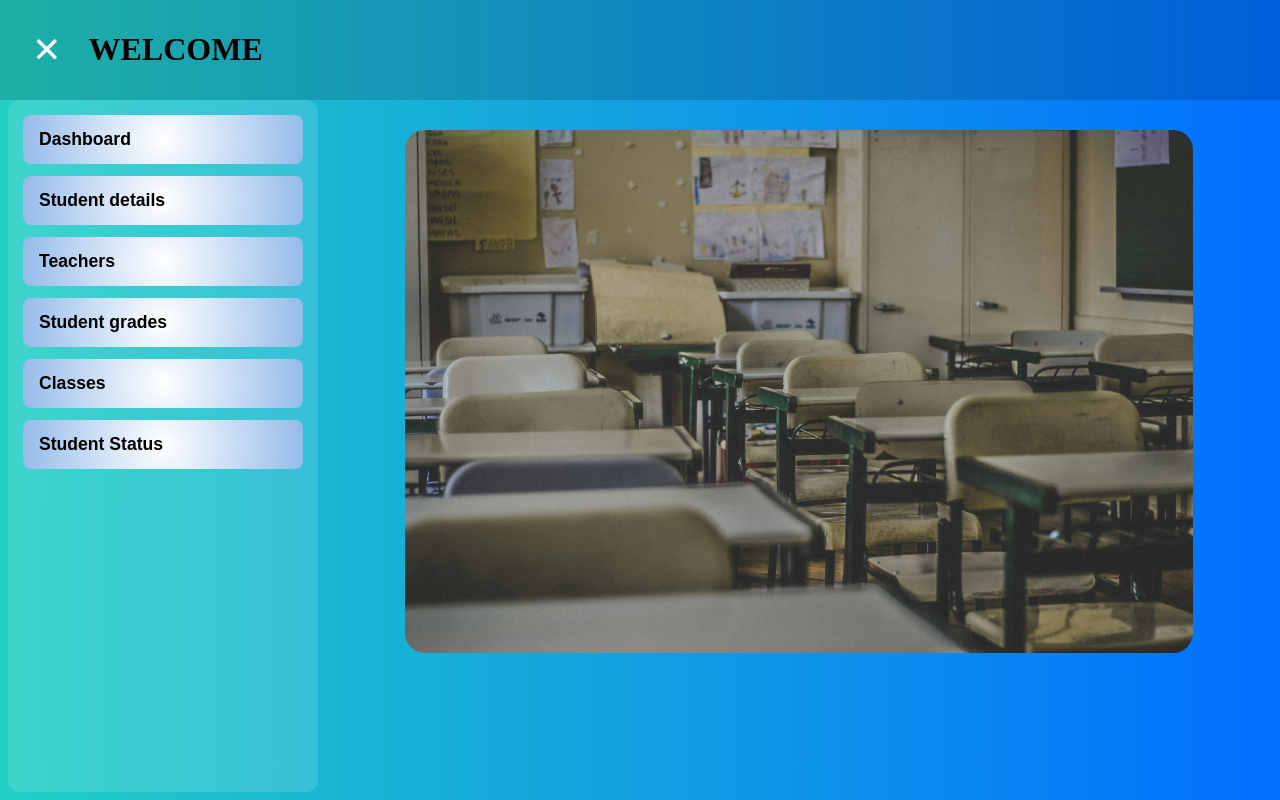
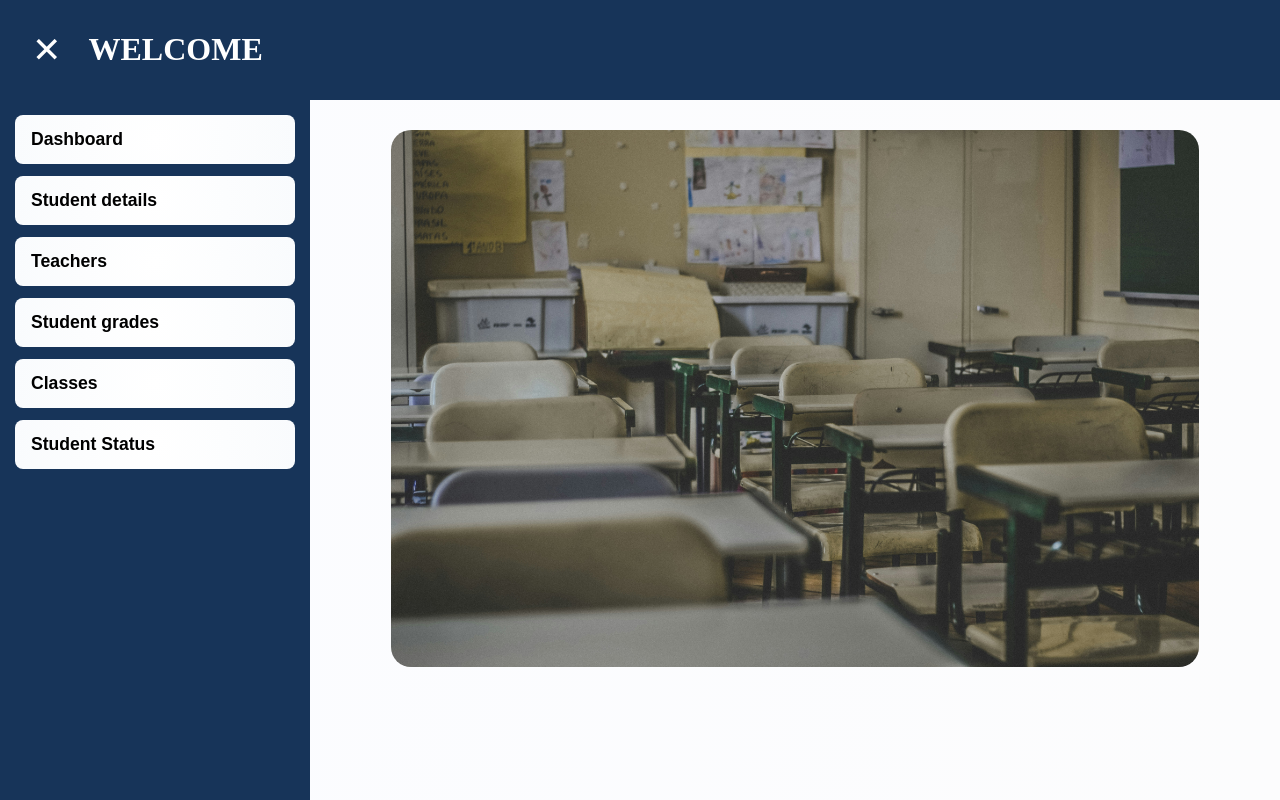
Before and after one commit to blue1529/primary_school_info_system, a PHP site: page / in a window 1280 px wide. Run offline with PHP 8.4, Linux system fonts and the light colour scheme.

Commit message:
css styling

```diff
--- a/headteacher/index.php
+++ b/headteacher/index.php
@@ -11,7 +11,7 @@
         <div class="parent">
             <div class="header">
                 <button id="toggle_btn" class="toggle-btn">☰</button>
-                <h1>WELCOME</h1>
+                <h1 style="color: white">WELCOME</h1>
             </div>
 
             <div class="main">
--- a/headteacher/styling/headmaster.css
+++ b/headteacher/styling/headmaster.css
@@ -1,6 +1,9 @@
+/*setting global*/
+
+/*==================================================================*/
 body {
+    margin: 0;
     padding: 0;
-    margin: 0;
     height: 100vh;
     overflow: hidden;
 }
@@ -9,9 +12,8 @@ body {
     display: flex;
     flex-direction: column;
     height: 100vh;
-    background-image: linear-gradient(to right, #23CFC3, #006FFF);
-    padding: 0;
-    margin: 0;
+    background-image: linear-gradient(to right, #fbfcff, #fcfcfd);
+
 }
 
 /* Header */
@@ -19,7 +21,7 @@ body {
     display: flex;
     align-items: center;
     padding: 10px 20px;
-    background: rgba(0, 0, 0, 0.15);
+    background:  #173459;
     flex-shrink: 0;
 }
 
@@ -43,8 +45,7 @@ body {
 .main {
     display: flex;
     flex: 1;
-    gap: 8px;
-    padding: 0 8px 8px 8px;
+    gap: 0px;
     overflow: hidden;
 }
 
@@ -52,8 +53,8 @@ body {
 .parent-sidebar {
     flex: 0 0 280px;           /* Default width when visible */
     transition: all 0.4s ease;
-    background: rgba(255,255,255,0.12);
-    border-radius: 12px;
+    background:  #173459;
+    border-radius: 0;
     padding: 15px;
     overflow: hidden;
     min-width: 280px;
@@ -95,7 +96,7 @@ body {
     font-weight: bold;
     border: none;
     border-radius: 8px;
-    background-image: radial-gradient(circle, white, #94BBE9);
+    background-image: radial-gradient(circle, white, #f9fbfd);
     cursor: pointer;
     transition: all 0.3s ease;
     white-space: nowrap;
@@ -108,20 +109,20 @@ body {
 }
 
 .side_btn:hover {
-    background-image: radial-gradient(circle, rgb(196, 165, 165), #588ac4);
+    background-image: radial-gradient(circle,  #365e8b, #588ac4);
     transform: scale(1.03);
 }
 
 /* When sidebar is hidden or collapsed */
-.parent-sidebar.hidden .side_btn,
-.parent-sidebar.collapsed .side_btn {
+
+.parent-sidebar.hidden .side_btn, .parent-sidebar.collapsed .side_btn {
     justify-content: center;
     font-size: 1.6rem;
     padding: 12px 8px;
 }
 
 .side_btn.active {
-    background-image: radial-gradient(circle, #020024, #090979);
+    background-image: radial-gradient(circle, #24223f, #090979);
     color: white;
 }
 /* ==================== CONTENT AREA ==================== */
@@ -159,8 +160,8 @@ body {
     border: none;
     border-radius: 10px;
     cursor: pointer;
-    background-color: white;
-    color: #006FFF;
+    background-color: #2c5f8a;
+    color: white;
     font-weight: bold;
     transition: all 0.3s ease;
 }
@@ -174,6 +175,6 @@ body {
 .content h3 {
     text-align: center;
     margin: 15px 0 25px 0;
-    color: white;
+    color: black;
     font-size: 2rem;
 }
```
Also changed, not shown: headteacher/headmaster.js (+0 -10 lines).
